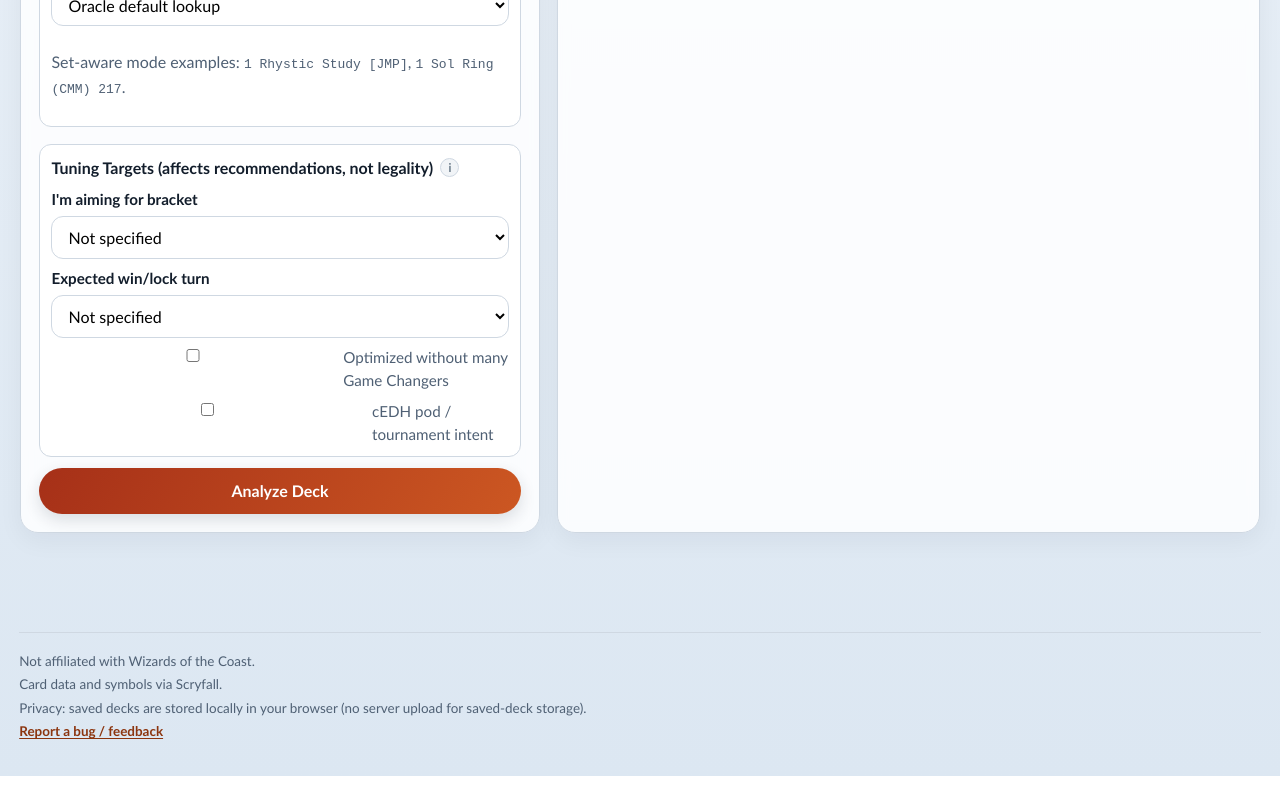
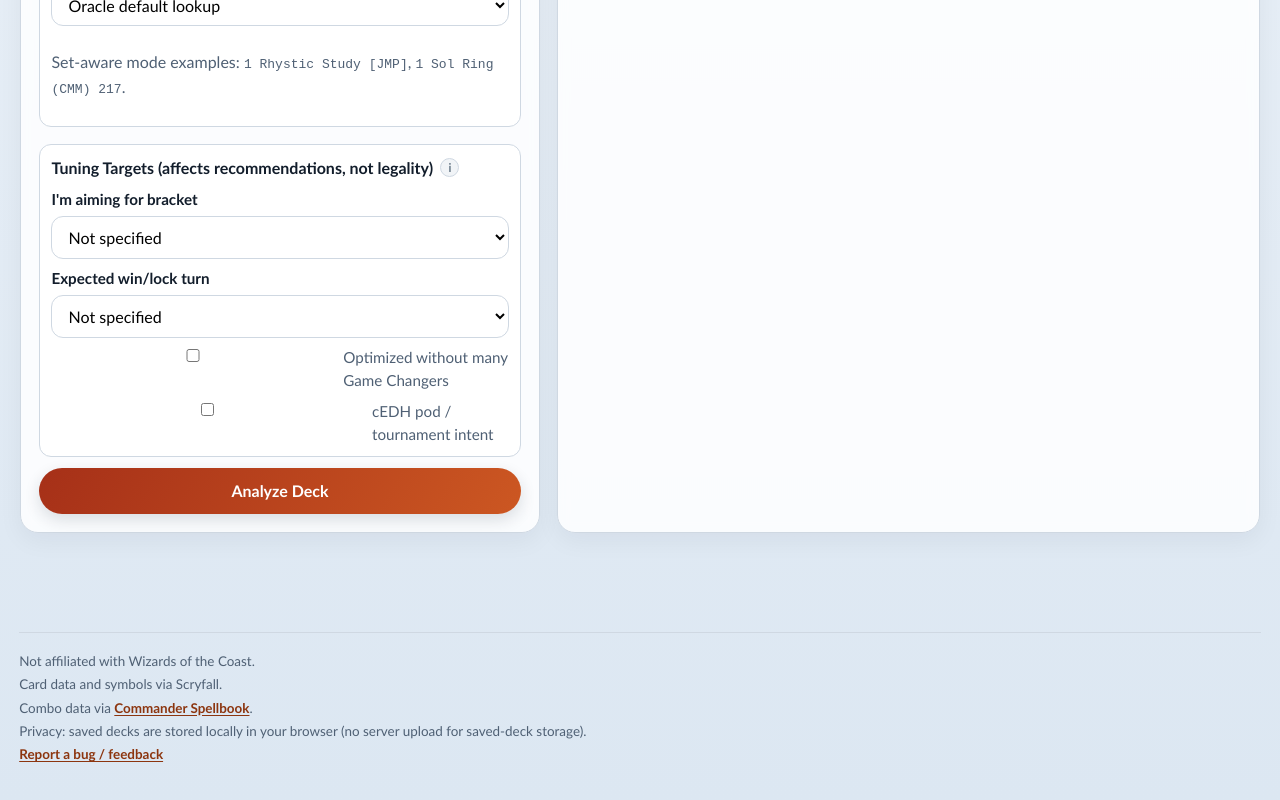
Before and after one commit to deadoscillate/Commander-Deck-Doctor, a Next.js app: page / in a window 1280 px wide. Shown: the part 1338-2138 px from the top of the page. Before the commit the page ends 2114 px from the top, so only its background shows below. Built offline with nearby package versions, Linux system fonts and the light colour scheme.

Commit message:
docs: add commander spellbook footer attribution

```diff
--- a/components/AppFooter.tsx
+++ b/components/AppFooter.tsx
@@ -6,6 +6,13 @@ export function AppFooter() {
       <div className="app-footer-inner">
         <p className="muted">Not affiliated with Wizards of the Coast.</p>
         <p className="muted">Card data and symbols via Scryfall.</p>
+        <p className="muted">
+          Combo data via{" "}
+          <Link href="https://commanderspellbook.com" target="_blank" rel="noreferrer" className="inline-link">
+            Commander Spellbook
+          </Link>
+          .
+        </p>
         <p className="muted">
           Privacy: saved decks are stored locally in your browser (no server upload for saved-deck storage).
         </p>
```
